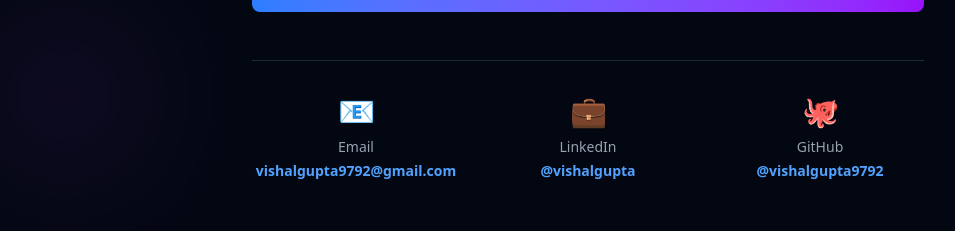
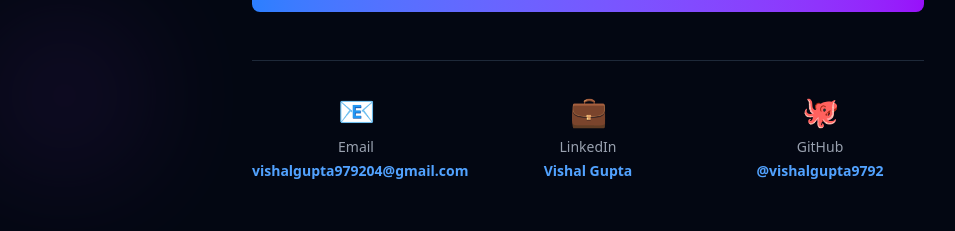
Before and after one commit to vishalgupta9792/Vishal_Portfolio, a React (Vite) app: page / in a window 1280 px wide. Shown: the part 4610-4841 px from the top of the page, without its empty margins (52-1007 px from the left). Built offline with nearby package versions, Linux system fonts and the light colour scheme.

Commit message:
Update Contact: add email and LinkedIn links

```diff
--- a/src/assets/Contact.jsx
+++ b/src/assets/Contact.jsx
@@ -164,18 +164,22 @@ export default function Contact() {
           className="mt-12 pt-8 border-t border-gray-800 grid md:grid-cols-3 gap-6"
         >
           {[
-            { icon: "📧", label: "Email", value: "vishalgupta9792@gmail.com" },
-            { icon: "💼", label: "LinkedIn", value: "@vishalgupta" },
-            { icon: "🐙", label: "GitHub", value: "@vishalgupta9792" }
+            { icon: "📧", label: "Email", value: "vishalgupta979204@gmail.com", link: "mailto:vishalgupta979204@gmail.com" },
+            { icon: "💼", label: "LinkedIn", value: "Vishal Gupta", link: "https://www.linkedin.com/in/vishal-gupta-913a55298" },
+            { icon: "🐙", label: "GitHub", value: "@vishalgupta9792", link: "https://github.com/vishalgupta9792" }
           ].map((item, i) => (
-            <motion.div key={i}
+            <motion.a
+              key={i}
+              href={item.link}
+              target={item.link.startsWith("mailto") ? undefined : "_blank"}
+              rel={item.link.startsWith("mailto") ? undefined : "noopener noreferrer"}
               whileHover={{ y: -5 }}
-              className="text-center"
+              className="text-center cursor-pointer"
             >
               <div className="text-3xl mb-2">{item.icon}</div>
               <p className="text-gray-400 text-sm">{item.label}</p>
-              <p className="text-blue-400 font-semibold text-sm mt-1">{item.value}</p>
-            </motion.div>
+              <p className="text-blue-400 font-semibold text-sm mt-1 hover:text-purple-400 transition">{item.value}</p>
+            </motion.a>
           ))}
         </motion.div>
       </div>
```
